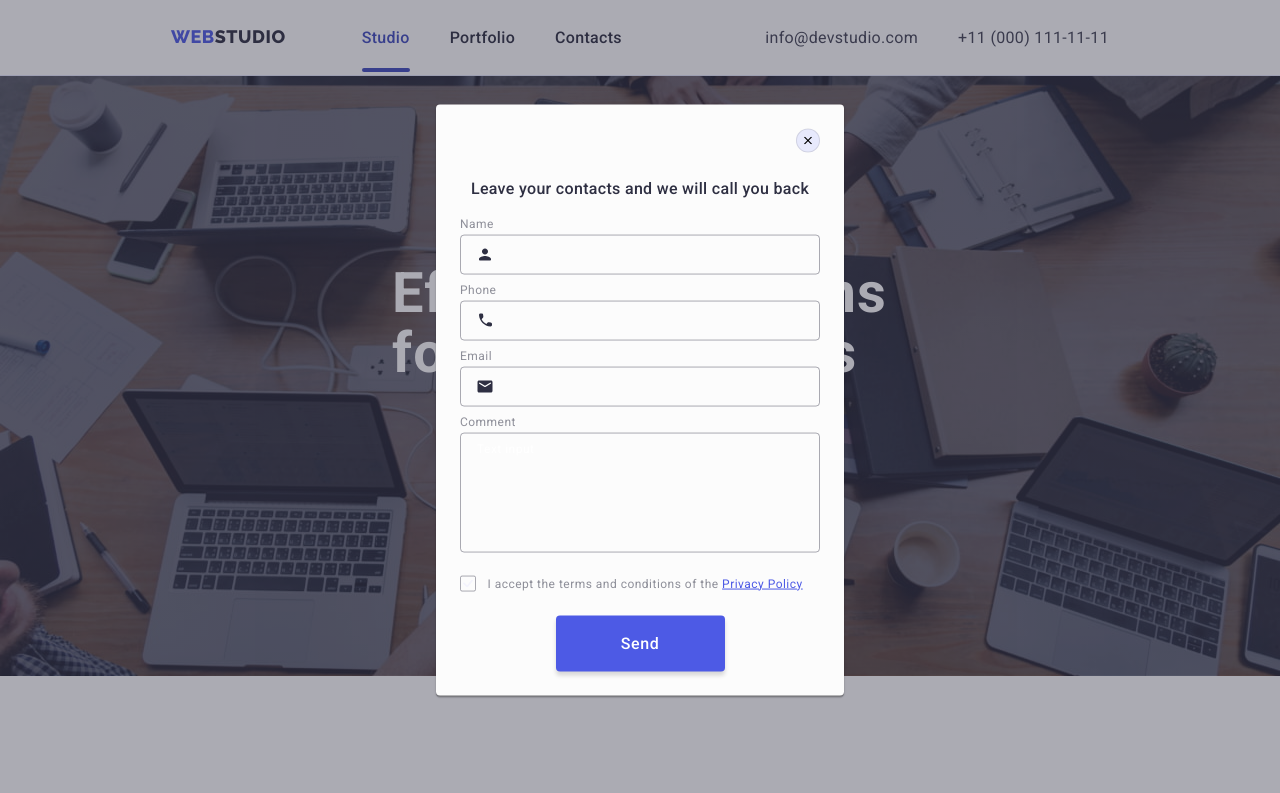
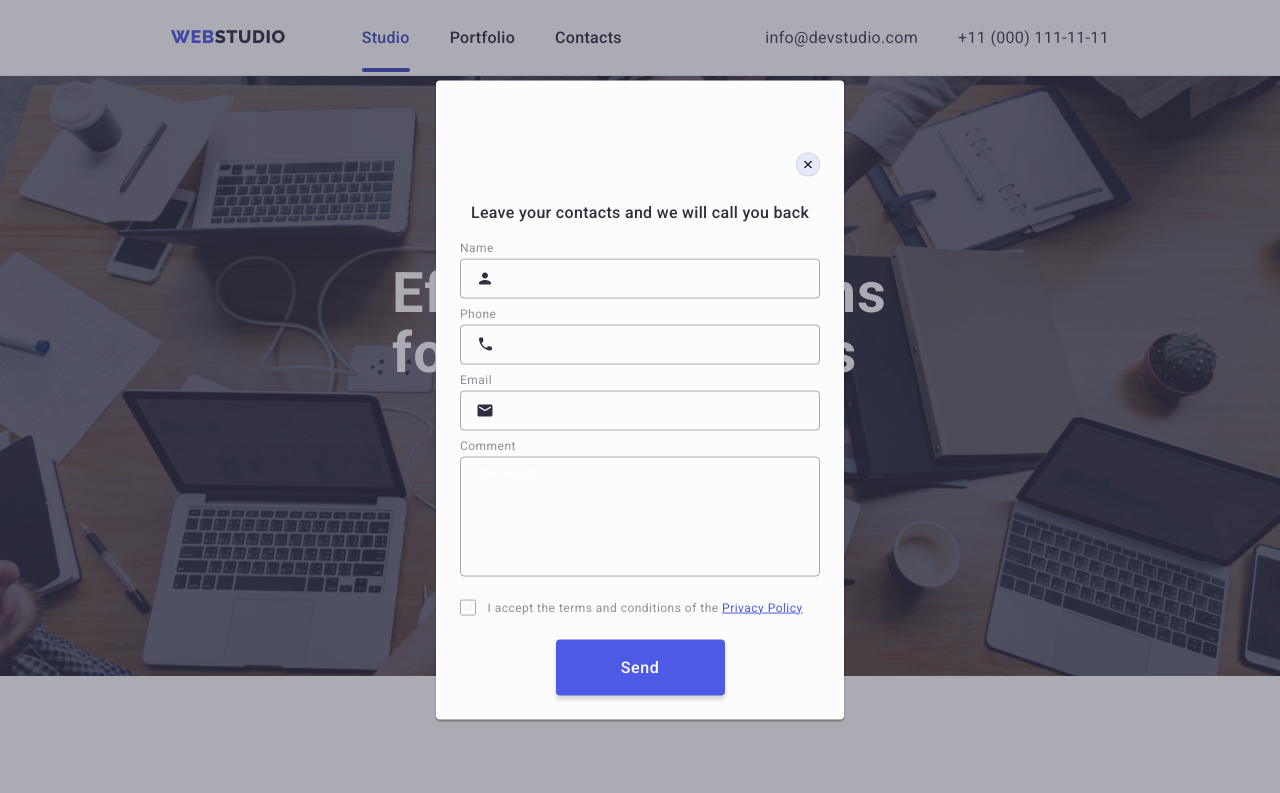
Before and after one commit to Yevhen1985/goit-markup-hw-06, a plain HTML site: page index.html in a window 1280 px wide. Both pictures are taken after a click on the button "Order Service". Shown: the top 793 px of the page. Drawn offline with nearby package versions, Linux system fonts and the light colour scheme.

Commit message:
Task 6 (06.26-2)

```diff
--- a/css/styles.css
+++ b/css/styles.css
@@ -630,7 +630,7 @@ img {
    height: 100%;
    background-color: rgba(46, 47, 66, 0.4);
    transition: opacity 250ms cubic-bezier(0.4, 0, 0.2, 1), visibility 250ms cubic-bezier(0.4, 0, 0.2, 1);
-   padding: 72px 24px 24px 24px;}
+   }
 
 .modal {
    position: absolute;
@@ -643,8 +643,7 @@ img {
    background-color: #FCFCFC;
    box-shadow: 0px 1px 1px rgba(0, 0, 0, 0.14), 0px 1px 3px rgba(0, 0, 0, 0.12), 0px 2px 1px rgba(0, 0, 0, 0.2);
    border-radius: 4px;
-   padding: 24px;
-   padding-right: 24px;
+   padding: 72px 24px 24px 24px;
    transition: transform 250ms cubic-bezier(0.4, 0, 0.2, 1);
 }
 
```
